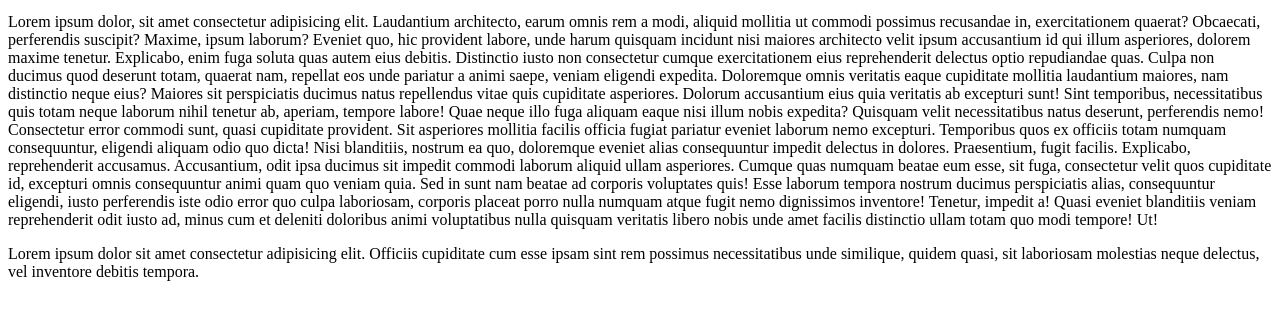
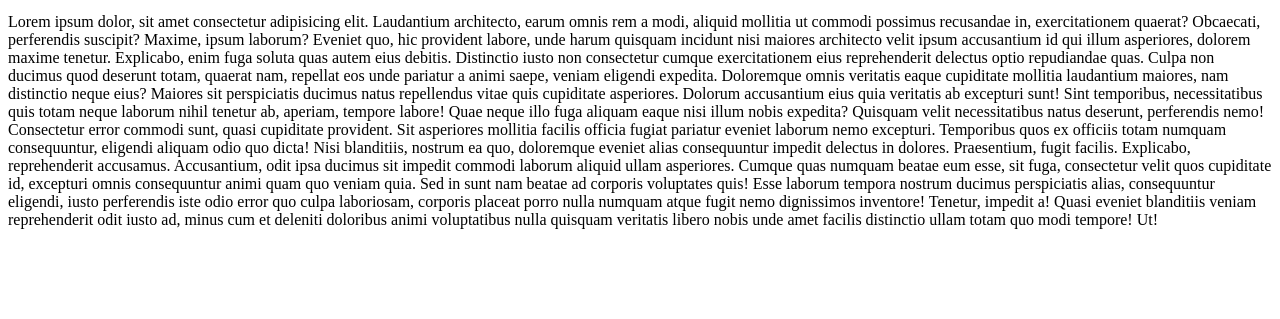
Before and after one commit to Hrushi1227/Practise, a plain HTML site: page index.html in a window 1280 px wide. Shown: the part 119-438 px from the top of the page. Drawn offline with Linux system fonts and the light colour scheme.

Commit message:
after Deleteing

```diff
--- a/index.html
+++ b/index.html
@@ -25,9 +25,7 @@
             corporis placeat porro nulla numquam atque fugit nemo dignissimos inventore! Tenetur, impedit a! Quasi eveniet blanditiis veniam reprehenderit odit iusto ad, minus cum et deleniti doloribus animi voluptatibus nulla quisquam veritatis libero
             nobis unde amet facilis distinctio ullam totam quo modi tempore! Ut!
         </p>
-        <p>
-            Lorem ipsum dolor sit amet consectetur adipisicing elit. Officiis cupiditate cum esse ipsam sint rem possimus necessitatibus unde similique, quidem quasi, sit laboriosam molestias neque delectus, vel inventore debitis tempora.
-        </p>
+
     </div>
 
 </body>
```
